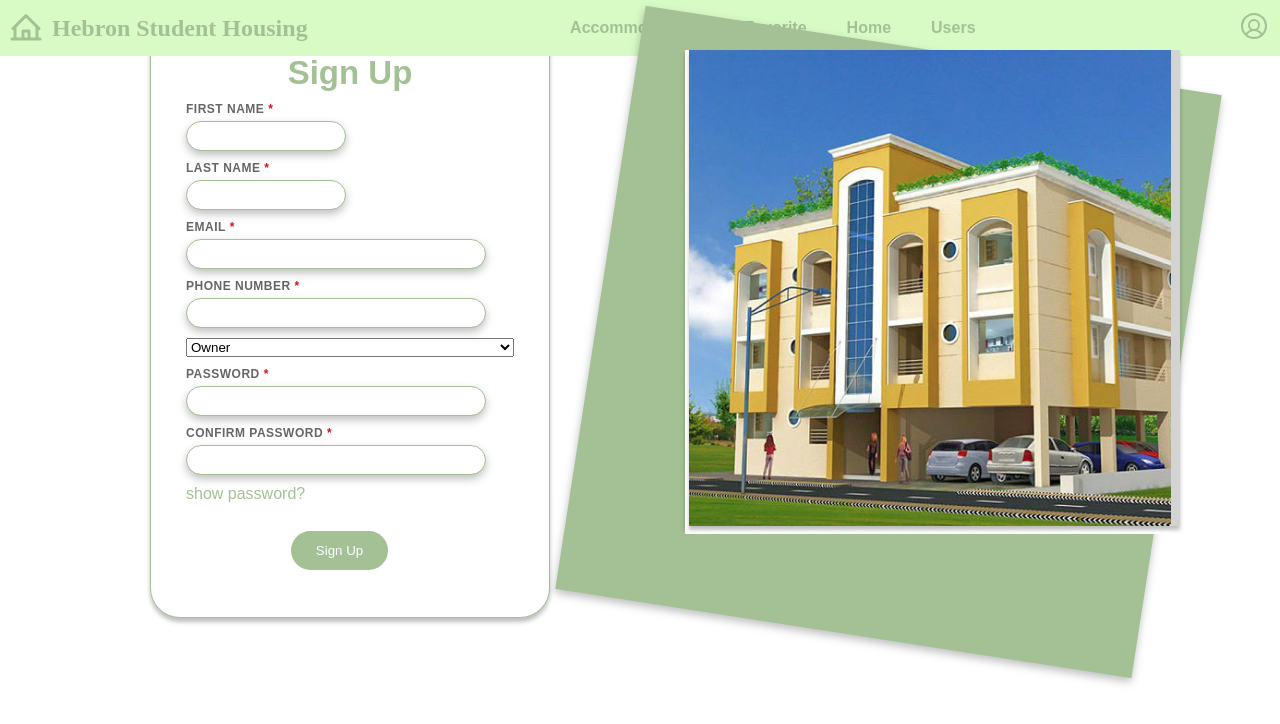
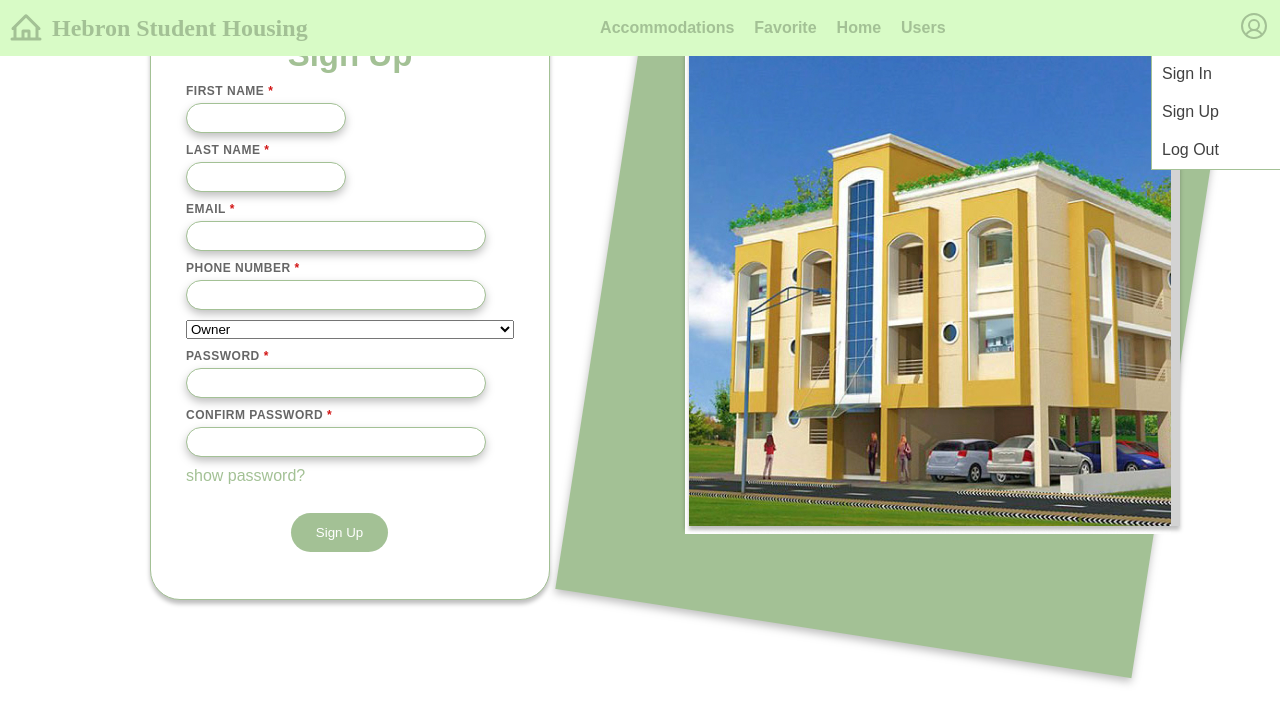
Before and after one commit to dalabilal/FE-Student-Accommodation, a React (Create React App) app in the folder student-accommodation/: page /signup in a window 1280 px wide. Both pictures are taken after a click on the icon 1254 px from the left and 26 px from the top of the page. Shown: the top 724 px of the page. Built offline with nearby package versions, Linux system fonts and the light colour scheme.

Commit message:
navBar,searchBar

```diff
--- a/student-accommodation/src/component/Card/card.css
+++ b/student-accommodation/src/component/Card/card.css
@@ -1,14 +1,14 @@
 .card {
+
     max-width: 280px;
-    margin-left: 20px;
-    margin-top: 55px;
+    margin-left: 10px;
+    margin-top: 20px;
     padding: 20px;
     border: 1px solid #ddd;
     border-radius: 8px;
     box-shadow: 0 2px 4px rgba(0, 0, 0, 0.1);
     background-color: #fff;
     box-shadow: 0px 4px 4px 0px #E5F6DD;
-
 }
 
 
--- a/student-accommodation/src/component/common/navBar/NavBar.jsx
+++ b/student-accommodation/src/component/common/navBar/NavBar.jsx
@@ -4,43 +4,75 @@ import { HouseLine, UserCircle } from "@phosphor-icons/react";
 import { Link } from "react-router-dom";
 
 const NavBar = () => {
-  const [isListVisible, setListVisible] = useState(false);
+  const [Options, setOptions] = useState(false);
+  const [activeItem, setActiveItem] = useState(null);
 
-  const toggleList = () => {
-    setListVisible(!isListVisible);
+  const handleOptions = () => {
+    setOptions(false);
+  };
+
+  const handleItemClick = (itemName) => {
+    setActiveItem(itemName);
+    setOptions(false);
   };
 
   return (
-    <>
+    <div className="navBarWithList">
       <div className="container">
         <HouseLine id="houseLine" size={32} weight="bold" />
         <h1 id="HShousing">Hebron Student Housing</h1>
-        <ul>
-          <li id="allAccommodations">
+        <ul className="vanBarOptions">
+          <li
+            className={activeItem === "Accommodations" ? "active" : ""}
+            onClick={() => handleItemClick("Accommodations")}
+          >
             <Link to="all">Accommodations</Link>
           </li>
-          <li id="Favorite">
+          <li
+            className={activeItem === "Favorite" ? "active" : ""}
+            onClick={() => handleItemClick("Favorite")}
+          >
             <Link to="Favorite">Favorite</Link>
           </li>
-          <li id="Home">
+          <li
+            className={activeItem === "Home" ? "active" : ""}
+            onClick={() => handleItemClick("Home")}
+          >
             <Link to="/">Home</Link>
           </li>
-          <li id="Home">
+          <li
+            className={activeItem === "Users" ? "active" : ""}
+            onClick={() => handleItemClick("Users")}
+          >
             <Link to="users">Users</Link>
           </li>
         </ul>
 
         <div id="UserCircle">
-          <UserCircle size={32} onClick={toggleList} />
+          <UserCircle size={32} onClick={() => setOptions(!Options)} />
         </div>
-
       </div>
 
-      <ul className={`nav-list ${isListVisible ? "visible" : ""}`}>
-        <li>Login</li>
-        <li>Sign Up</li>
-      </ul>
-    </>
+      {Options && (
+        <ul className="options">
+          <li onClick={handleOptions}>
+            <Link id="signin" to="signin">
+              Sign In
+            </Link>
+          </li>
+          <li onClick={handleOptions}>
+            <Link id="signup" to="signup">
+              Sign Up
+            </Link>
+          </li>
+          <li onClick={handleOptions}>
+            <Link id="LogOut" to="">
+              Log Out
+            </Link>
+          </li>
+        </ul>
+      )}
+    </div>
   );
 };
 
--- a/student-accommodation/src/component/common/navBar/navBar.css
+++ b/student-accommodation/src/component/common/navBar/navBar.css
@@ -1,9 +1,26 @@
+.navBarWithList {
+    display: flex;
+    flex-direction: column;
+}
+
+
+.vanBarOptions li.active {
+    border-bottom: 2px solid #A3C195;
+}
+
+.vanBarOptions li a:hover {
+    color: #fff;
+    background: rgba(185, 230, 165, 0.30);
+}
+
 body {
     margin: 0;
     font-family: 'Arial', sans-serif;
 }
 
 .container {
+    top: 0;
+    left: 0;
     width: 100%;
     display: flex;
     justify-content: space-between;
@@ -14,6 +31,7 @@ body {
     color: #fff;
     text-align: left;
     position: fixed;
+    z-index: 2;
 }
 
 #houseLine {
@@ -29,7 +47,7 @@ body {
     text-align: left;
 }
 
-ul {
+.vanBarOptions {
     list-style: none;
     margin: 0;
     padding: 0;
@@ -41,33 +59,25 @@ ul {
     /* Grow to take remaining space */
 }
 
-ul li {
+.vanBarOptions li {
     margin-right: 20px;
 }
 
-ul li:last-child {
+.vanBarOptions li:last-child {
     margin-right: 0;
     /* Remove right margin for the last item */
 }
 
-ul li a {
+.vanBarOptions li a {
     text-decoration: none;
     color: #A3C195;
     font-weight: bold;
     font-size: 16px;
     cursor: pointer;
-    padding: 10px;
+    padding-top: 100%;
+    padding-bottom: 20px;
 }
 
-ul li a:hover {
-    color: #fff;
-    background: rgba(185, 230, 165, 0.30);
-}
-
-ul li a:active {
-    color: #fff;
-    background: rgba(185, 230, 165, 0.30);
-}
 
 #UserCircle {
     color: #A3C195;
@@ -77,3 +87,46 @@ ul li a:active {
 #UserCircle:hover {
     color: #e5e7e4;
 }
+
+.navBarWithList .options {
+    /* display: inline-block; */
+    margin-top: 55px;
+    position: fixed;
+    /* Position below the navbar container along the Y-axis */
+    right: 0;
+    /* semi-transparent red */
+    padding: 0px;
+    color: #fff;
+    z-index: 1;
+    border-left: 1px solid #A3C195;
+    border-bottom: 1px solid #A3C195;
+    width: 10%;
+    display: block;
+    list-style: none;
+    padding: 0;
+    text-decoration: none;
+}
+
+
+.navBarWithList .options li {
+    color: rgb(124, 123, 123);
+    padding: 10px;
+    background-color: #fff;
+    margin: 0px;
+    border-bottom: none;
+    cursor: pointer;
+}
+
+.navBarWithList .options li:hover {
+
+    background-color: #D8FBC6;
+    color: rgb(124, 123, 123);
+
+}
+
+#LogOut,
+#signup,
+#signin {
+    text-decoration: none;
+    color: rgb(64, 64, 64);
+}
--- a/student-accommodation/src/pages/All-accomodation/AllAccomodation.jsx
+++ b/student-accommodation/src/pages/All-accomodation/AllAccomodation.jsx
@@ -1,19 +1,49 @@
-import Card from '../../component/Card/card';
-import './allAcommodation.css'
+import Card from "../../component/Card/card";
+import "./allAcommodation.css";
+import { CaretCircleDown } from "@phosphor-icons/react";
+import { useState } from "react";
 
+const SearchBar = () => {
+  const [toggle, setToggle] = useState(false);
+  const handleTheClick = () => {
+    setToggle(false);
+  };
+  return (
+    <div className="searchContainer">
+      <div className="input-wrapper">
+        <input className="input" placeholder="search for university"></input>
+        <CaretCircleDown
+          id="CaretCircleDown"
+          size={24}
+          onClick={() => setToggle(!toggle)}
+        />
+      </div>
+      {toggle && (
+        <div className="unis">
+          <ul>
+            <li onClick={handleTheClick}>Palestine Polyticnech University</li>
+            <li onClick={handleTheClick}>Hebron University</li>
+            <li onClick={handleTheClick}>Any University</li>
+          </ul>
+        </div>
+      )}
+    </div>
+  );
+};
 
 const AllAccomodation = () => {
   return (
-
-    <div className='display-cards'>
+    <>
+      <SearchBar />
+      <div className="display-cards">
         <Card
           title="Hebron Stay"
           content="it is near to ppu....."
           imageUrl="https://th.bing.com/th/id/OIP.OfQ9D-ht_ihNi9sbI7mZlwHaEK?rs=1&pid=ImgDetMain"
         />
       </div>
-
-  )
-}
+    </>
+  );
+};
 
 export default AllAccomodation;
--- a/student-accommodation/src/pages/All-accomodation/allAcommodation.css
+++ b/student-accommodation/src/pages/All-accomodation/allAcommodation.css
@@ -1,4 +1,66 @@
 .display-cards {
-    padding-left: 100px;
-    padding-right: 100px;
+    margin-top: 40px;
+    padding-left: 10px;
 }
+
+.searchContainer {
+    max-width: 280px;
+    width: 100%;
+    margin-left: 20px;
+    margin-top: 80px;
+    align-items: center;
+}
+
+.searchContainer .input-wrapper {
+    background-color: rgb(250, 250, 250);
+    height: 2.5rem;
+    padding: 0 15px;
+    border-radius: 8px;
+    border: 1px solid #E1FBD5;
+    box-shadow: 0px 4px 4px 0px #E1FBD5;
+    display: flex;
+    align-items: center;
+    /* Use align-items instead of align-content */
+
+    /* Center the CaretCircleDown vertically */
+    justify-content: space-between;
+}
+
+.input {
+    border: none;
+    outline: none;
+    /* Remove the default input outline */
+    background-color: transparent;
+    height: 100%;
+    width: 80%;
+    /* Adjust the width as needed */
+}
+
+#CaretCircleDown {
+    color: rgb(114, 110, 110);
+    cursor: pointer;
+}
+
+.unis ul {
+    border-left: 1px solid #E1FBD5;
+    border-right: 1px solid #E1FBD5;
+    border-bottom: 1px solid #E1FBD5;
+    box-shadow: 0px 4px 4px 0px #E1FBD5;
+    border-radius: 0px 0px 12px 12px;
+    transition: background-color 0.3s ease, box-shadow 0.3s ease;
+    /* Add transition for background-color and box-shadow */
+    display: block;
+    margin: 0px;
+    z-index: 5;
+
+}
+
+.unis ul li {
+    margin: 0px;
+    padding: 15px;
+    color: rgb(71, 70, 70);
+}
+
+.unis ul li:hover {
+    background-color: #E1FBD5;
+}
```
Lines whose indentation alone changed are shown as unchanged.
